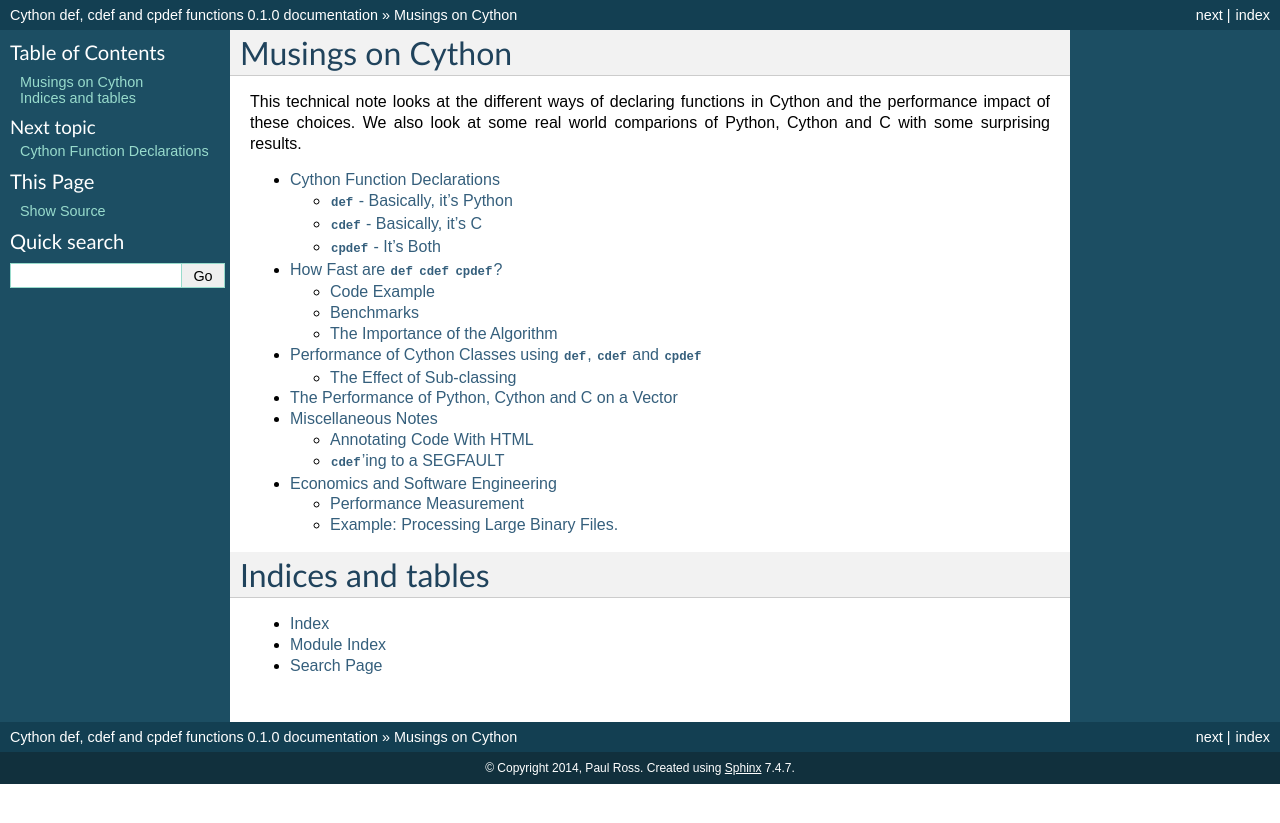
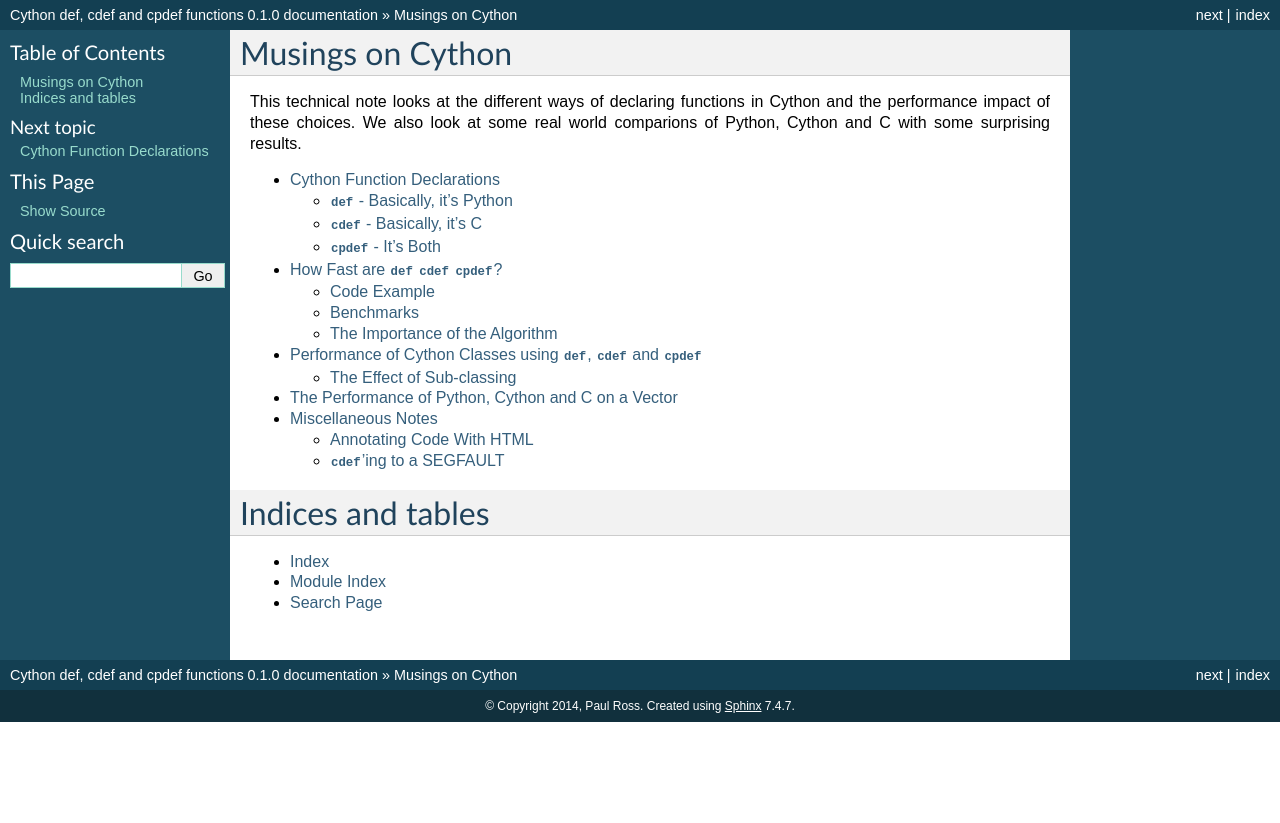
Before and after one commit to paulross/NotesOnCython, a Sphinx documentation site: the page built from doc/source/index.rst, in a window 1280 px wide. Shown: the top 823 px of the page. Built offline with Sphinx 7.4.7, drawn with Linux system fonts in a browser that asks for light colours; some of the changed lines change nothing that is shown.

Commit message:
Removed economics.rst
Review this and add it back later perhaps.

```diff
--- a/doc/source/economics.rst
+++ /dev/null
@@ -1,76 +0,0 @@
-.. toctree::
-    :maxdepth: 3
-
-==============================================================
-Economics and Software Engineering
-==============================================================
-
-Software, good software at least, evolves all the time to suit the immediate needs. That is where economics can come in. Economics seeks to explain, among other things, the consequences of allocating scarce resources to a number of demands where not all demands can be completely satisfied. Sound familiar?
-
-You want your software fast? Of course. You want your software now? Of course. Fortunately there are ways of doing both, just not at the same time.
-
-Performance Measurement
----------------------------------------------
-
-Before doing any performance tuning it is important to do some performance *measurement* first. Use every resource available to you, profilers, timing long running tasks, measuring resource usage and so on. There are a lot of tools out there but the field is incomplete so feel free to invent your own tools.
-
-Above all treat performance measurement as a scientific experiment, one that takes great care if its conclusions are to be believed. The inverse is true too; sloppy measurement, poor test cases, poor analysis and so will doom your performance efforts.
-
-It is a scientific experiment so budget time accordingly, more than you think and as with any scientific experiment, be open to surprises.
-
-
-Example: Processing Large Binary Files.
----------------------------------------------
-Here we have some Python code that is doing reasonably complex processing of binary files. The current (Python) code takes about 50 seconds to process a 1GB file.
-
-Python processing of a 1GB binary file: 50 seconds.
-
-========    ==================  ===========================
-Language    Est. time (s/GB)    Est. Developer time (hours)
-========    ==================  ===========================
-Python      50                  0
-Cython      10                  4
-C           2                   50
-========    ==================  ===========================
-
-We estimate that the C code will be x25 as fast: 2 seconds but th
-
-Based on previous experience the C code will take a developer 1 week to write - say 50 hours. So how many GB of data does the software need to process for the user before it makes sense to write it in C? i.e. when does the user's benefit exceed the cost of development?
-
-
-
-Cost/Benefit for Cython
-^^^^^^^^^^^^^^^^^^^^^^^^^^^^^^^^^^^^^^^^^^^
-
-Cost: 4 hours
-The benefit must bette
-
-4 * 3600 / (50 - 10) = 360 GB
-
-10 users processing
-
-50 * 3600 / (50 - 2) = 3750 GB
-
-100 users processing 1GB a day this pays back over about a month.
-
-
-
-
-
-Cost: 50 hours now plus about the same in future maintenance. Say 100 hours total.
-Benefit: 50 - 2 = 48 (seconds saved) x N (GB to be processed)
-
-(100) * 3600 / (50 - 2) = 7500 GB
-
-We have about 100 users processing about 1GB a day with this software so 7500 GB would be surpassed in around two to three months. This looks like it is worthwhile.
-
-However if you only had one user processing 100MB/day the crossover point would be about 200 years. You are not going to see the benefit within your lifetime let alone the software's lifetime!
-
-
-Python, Cython, C.
-
-Code complexity.
-
-Where is the cost? Now? Later?
-
-Most "technical debt" is bullshit. Banks, ATC have soldiered on with really old software.
--- a/doc/source/index.rst
+++ b/doc/source/index.rst
@@ -16,7 +16,6 @@ This technical note looks at the different ways of declaring functions in Cython
     classes
     std_dev
     misc
-    economics
 
 Indices and tables
 ==================
```
